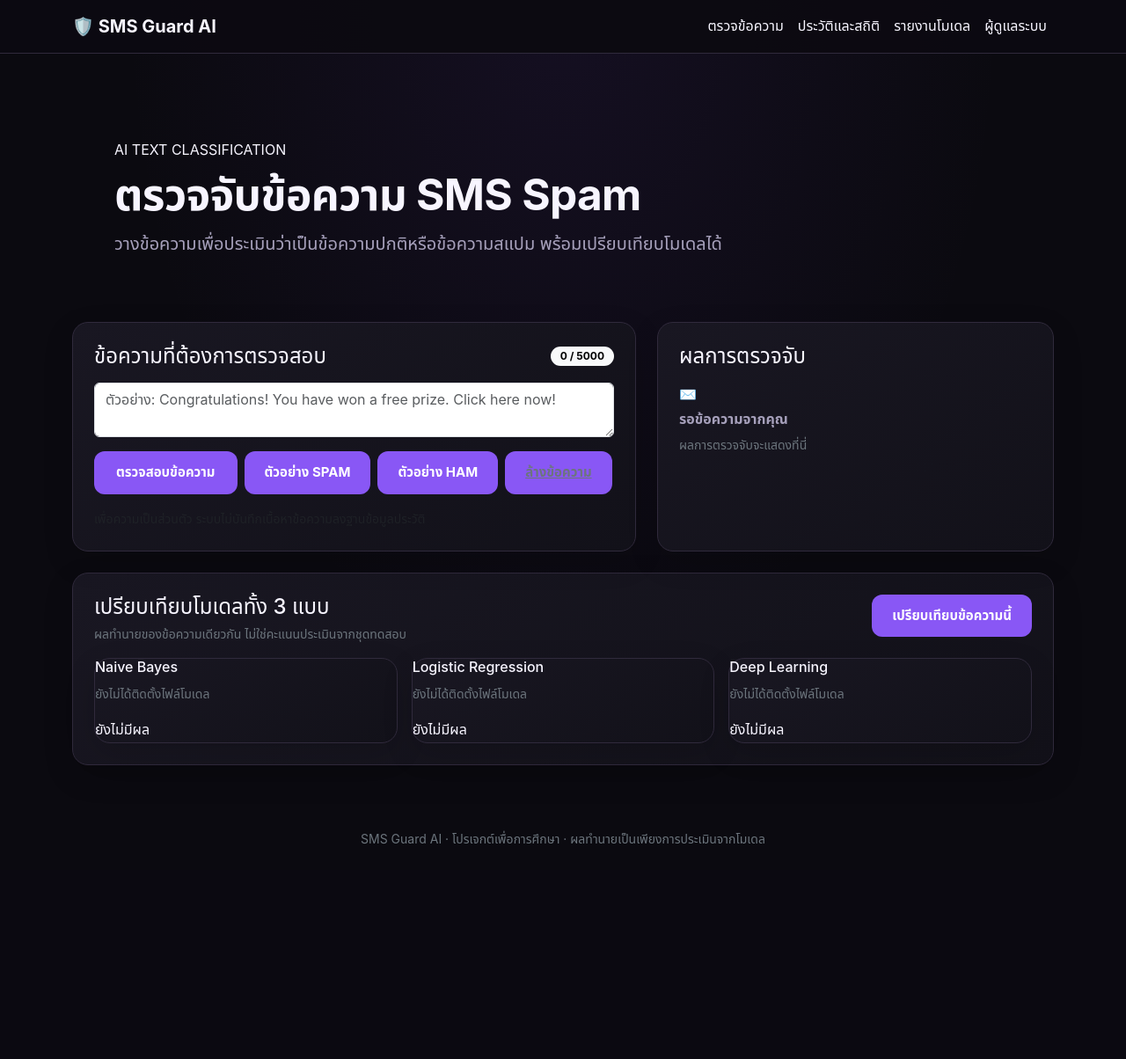
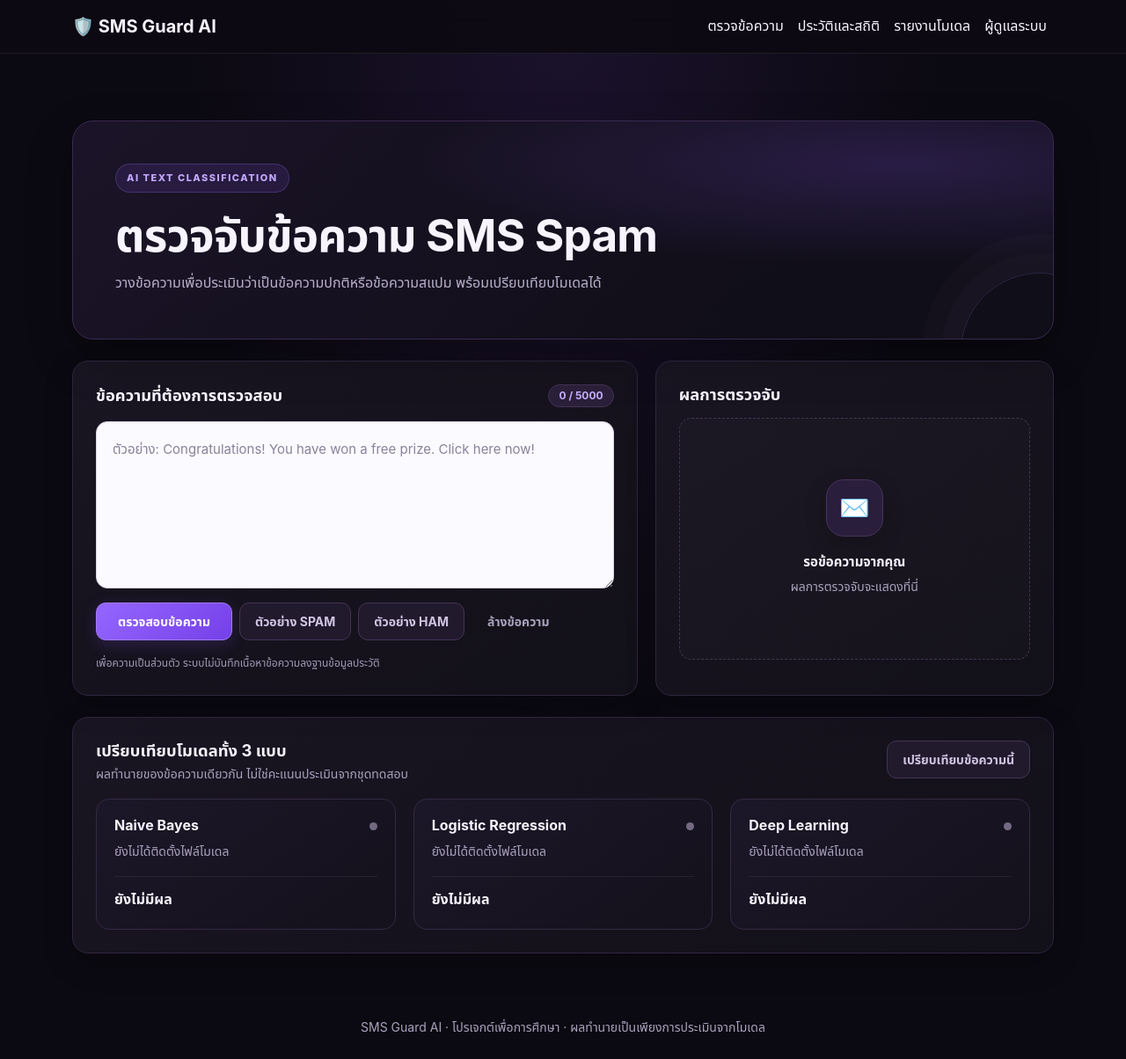
Before and after one commit to artdyadmin444/sms-spam-detector, a Flask app: page / in a window 1280 px wide. Shown: the whole page at 88% size. Before the commit the page ends 960 px from the top, so only its background shows below. Run offline with Flask 3, Linux system fonts and the light colour scheme.

Commit message:
Update style.css

```diff
--- a/static/css/style.css
+++ b/static/css/style.css
@@ -1,26 +1,21 @@
-
-/* =========================================
-   SMS GUARD AI — DARK PURPLE THEME
-   Theme only: keep existing app functionality
-========================================= */
 
 :root {
-  --bg: #0b0a10;
-  --bg-soft: #100e18;
-  --surface: #17151f;
-  --surface-hover: #1e1a2a;
-  --border: #302a3c;
+  --bg: #0b0911;
+  --surface: #15121e;
+  --surface-2: #1c1729;
+  --border: #302640;
   --purple: #8957f5;
   --purple-hover: #a17aff;
-  --purple-soft: #281b42;
-  --text: #f7f5ff;
-  --text-muted: #a6a0bb;
-  --success: #43d9a3;
-  --danger: #ff6b81;
+  --text: #f7f4ff;
+  --muted: #aaa2bd;
+  --green: #43d9a3;
+  --red: #ff7188;
   --radius: 18px;
 }
 
-/* 1. พื้นหลังและตัวอักษร */
+* {
+  box-sizing: border-box;
+}
 
 html {
   min-height: 100%;
@@ -31,341 +26,434 @@ body {
   margin: 0;
   min-height: 100vh;
   background:
-    radial-gradient(
-      ellipse at 50% 0%,
-      rgba(93, 53, 163, 0.12),
-      transparent 55%
-    ),
+    radial-gradient(ellipse at 50% 0%, rgba(113, 66, 190, .16), transparent 48%),
     var(--bg) !important;
   color: var(--text);
-  font-family: "Inter", "Noto Sans Thai", Tahoma, sans-serif;
+  font-family: Inter, "Noto Sans Thai", Tahoma, sans-serif;
   line-height: 1.7;
 }
 
-body,
-input,
-textarea,
-select,
-button {
-  font-family: "Inter", "Noto Sans Thai", Tahoma, sans-serif;
-}
-
-h1, h2, h3, h4, h5, h6 {
+h1, h2, h3, h4, h5, h6,
+label, strong {
   color: var(--text);
-  font-weight: 700;
-  line-height: 1.35;
 }
 
 p {
-  color: var(--text-muted);
+  color: var(--muted);
 }
 
 a {
-  color: #b49aff;
+  color: #c0a5ff;
   text-decoration: none;
-  transition: color 0.2s ease;
+  transition: color .2s ease;
 }
 
 a:hover {
   color: var(--purple-hover);
 }
 
-/* 2. ส่วนหัวและเมนู */
+/* Main layout */
 
-header,
-nav {
-  color: var(--text);
-}
-
-header {
-  background: rgba(12, 10, 17, 0.94);
-  border-bottom: 1px solid rgba(255, 255, 255, 0.08);
-}
-
-nav {
-  background: transparent;
-}
-
-nav a,
-header a {
-  transition: color 0.2s ease;
-}
-
-nav a:hover,
-header a:hover {
-  color: var(--purple-hover);
-}
-
-/* รองรับชื่อคลาส Navbar ที่ใช้กันทั่วไป */
-
-.navbar {
-  background: rgba(12, 10, 17, 0.96) !important;
-  border-bottom: 1px solid var(--border);
-}
-
-.navbar-brand,
-.navbar .nav-link {
-  color: var(--text) !important;
-}
-
-.navbar .nav-link:hover {
-  color: var(--purple-hover) !important;
-}
-
-/* 3. หัวข้อหลัก */
-
-main,
 .container,
-.container-fluid {
+.container-fluid,
+main {
   color: var(--text);
 }
 
 main {
-  min-height: 70vh;
+  min-height: 75vh;
+  padding-bottom: 48px;
 }
 
-.hero,
-.page-header {
-  padding-top: 55px;
-  padding-bottom: 35px;
+.row {
+  --bs-gutter-x: 1.25rem;
+  --bs-gutter-y: 1.25rem;
 }
 
-.hero h1,
-.page-header h1 {
-  font-size: clamp(2rem, 4vw, 3.1rem);
-  letter-spacing: -0.7px;
+/* Navigation */
+
+.navbar,
+header {
+  background: rgba(13, 10, 19, .94) !important;
+  border-bottom: 1px solid rgba(255, 255, 255, .08);
+  backdrop-filter: blur(14px);
 }
 
-.hero p,
-.page-header p {
-  color: var(--text-muted);
+.navbar-brand,
+.navbar .nav-link,
+header a {
+  color: var(--text) !important;
 }
 
-/* 4. กล่องเนื้อหาและการ์ด */
+.navbar .nav-link:hover,
+.navbar .nav-link.active {
+  color: #bd9fff !important;
+}
 
-.card,
-.panel,
-.result-card,
-.stat-card,
-.model-card,
-[class*="card"],
-[class*="panel"] {
+/* Hero section */
+
+.hero {
+  position: relative;
+  overflow: hidden;
+  margin-top: 28px;
+  padding: 48px !important;
+  border: 1px solid #392950;
+  border-radius: 24px;
+  background:
+    radial-gradient(ellipse at 85% 20%, rgba(137, 87, 245, .20), transparent 42%),
+    linear-gradient(135deg, #1b1428, #100e18 75%);
+  box-shadow: 0 20px 55px rgba(0, 0, 0, .2);
+}
+
+.hero::after {
+  content: "";
+  position: absolute;
+  width: 180px;
+  height: 180px;
+  right: -75px;
+  bottom: -105px;
+  border: 1px solid rgba(174, 139, 255, .18);
+  border-radius: 50%;
+  box-shadow:
+    0 0 0 22px rgba(174, 139, 255, .025),
+    0 0 0 44px rgba(174, 139, 255, .02);
+  pointer-events: none;
+}
+
+.eyebrow {
+  display: inline-flex;
+  align-items: center;
+  padding: 6px 12px;
+  color: #c4a9ff;
+  background: rgba(137, 87, 245, .13);
+  border: 1px solid rgba(160, 120, 255, .25);
+  border-radius: 999px;
+  font-size: 11px;
+  font-weight: 800;
+  letter-spacing: 1.5px;
+}
+
+.hero h1 {
+  max-width: 760px;
+  margin-top: 18px !important;
+  font-size: clamp(2rem, 4vw, 3.25rem);
+  font-weight: 800;
+  letter-spacing: -.8px;
+}
+
+.hero .lead {
+  max-width: 760px;
+  font-size: 1rem;
+  line-height: 1.9;
+  color: #b8afca;
+}
+
+/* Panels and model cards */
+
+.panel {
+  height: 100%;
+  padding: 26px !important;
   color: var(--text);
-  background: linear-gradient(
-    145deg,
-    #191722 0%,
-    #121119 100%
-  );
+  background: linear-gradient(145deg, #191522, #121019);
   border: 1px solid var(--border);
   border-radius: var(--radius);
-  box-shadow: 0 12px 35px rgba(0, 0, 0, 0.14);
+  box-shadow: 0 12px 36px rgba(0, 0, 0, .16);
+  transition: border-color .2s ease, box-shadow .2s ease;
 }
 
-.card-header,
-.card-footer {
-  color: var(--text);
-  background: rgba(255, 255, 255, 0.025);
-  border-color: var(--border);
+.panel:hover {
+  border-color: #49345f;
 }
 
-.card-body {
-  color: var(--text);
+.panel h2 {
+  font-size: 1.15rem;
+  font-weight: 750;
 }
 
-/* 5. ช่องกรอกข้อความ */
-
-textarea,
-input[type="text"],
-input[type="search"],
-input[type="email"],
-input[type="password"],
-input[type="number"],
-select {
-  width: 100%;
-  max-width: 100%;
-  box-sizing: border-box;
-  padding: 13px 15px;
-  color: #29243a;
-  background: #fff;
-  border: 1px solid #d9d5e2;
-  border-radius: 9px;
-  font-size: 15px;
-  line-height: 1.6;
-  transition:
-    border-color 0.2s ease,
-    box-shadow 0.2s ease;
+.model-card {
+  height: 100%;
+  padding: 20px;
+  background: linear-gradient(145deg, #1c1728, #14111c);
+  border: 1px solid #352944;
+  border-radius: 15px;
+  transition: transform .2s ease, border-color .2s ease;
 }
 
-textarea {
-  min-height: 100px;
-  resize: vertical;
+.model-card:hover {
+  transform: translateY(-3px);
+  border-color: #7650b4;
 }
 
-textarea::placeholder,
-input::placeholder {
-  color: #777185;
+.model-card h3 {
+  margin-bottom: 8px;
+  font-weight: 750;
+}
+
+.model-result {
+  padding-top: 12px;
+  border-top: 1px solid rgba(255, 255, 255, .07);
+  font-weight: 700;
+}
+
+/* SMS input */
+
+.sms-input,
+textarea.form-control {
+  display: block;
+  width: 100%;
+  min-height: 190px;
+  padding: 17px 18px;
+  color: #282033 !important;
+  background: #fbfaff !important;
+  border: 1px solid #dcd4eb !important;
+  border-radius: 13px;
+  font-size: 15px;
+  line-height: 1.8;
+  resize: vertical;
+  box-shadow: inset 0 1px 2px rgba(20, 10, 40, .04);
+  transition: border-color .2s ease, box-shadow .2s ease;
+}
+
+.sms-input::placeholder,
+textarea.form-control::placeholder {
+  color: #8a8299;
   opacity: 1;
 }
 
-textarea:focus,
-input:focus,
-select:focus {
+.sms-input:focus,
+textarea.form-control:focus {
+  color: #282033 !important;
+  background: #fff !important;
+  border-color: var(--purple) !important;
+  box-shadow: 0 0 0 4px rgba(137, 87, 245, .15) !important;
   outline: none;
-  border-color: var(--purple);
-  box-shadow: 0 0 0 3px rgba(137, 87, 245, 0.2);
 }
 
-/* 6. ปุ่มทั้งหมด */
+/* Character counter */
+
+#charCount {
+  padding: 6px 11px;
+  color: #c6b1ff !important;
+  background: #2a203a !important;
+  border: 1px solid #433254;
+  border-radius: 999px;
+  font-size: 12px;
+}
+
+/* Buttons */
 
 button,
-.btn,
-input[type="submit"],
-input[type="button"] {
+.btn {
+  min-height: 42px;
+  padding: 10px 17px;
+  border-radius: 11px;
+  font-size: 14px;
+  font-weight: 700;
+  transition:
+    color .2s ease,
+    background .2s ease,
+    border-color .2s ease,
+    box-shadow .2s ease,
+    transform .2s ease;
+}
+
+.btn-primary {
+  color: #fff !important;
+  background: linear-gradient(135deg, #9566ff, #7540e8) !important;
+  border: 1px solid #a17aff !important;
+  box-shadow: 0 5px 18px rgba(137, 87, 245, .2);
+}
+
+.btn-primary:hover {
+  background: linear-gradient(135deg, #a782ff, #8957f5) !important;
+  box-shadow: 0 8px 24px rgba(137, 87, 245, .32);
+  transform: translateY(-1px);
+}
+
+.btn-outline-secondary,
+.btn-outline-primary {
+  color: #d0c5e3 !important;
+  background: #211a2d !important;
+  border: 1px solid #443453 !important;
+}
+
+.btn-outline-secondary:hover,
+.btn-outline-primary:hover {
+  color: #fff !important;
+  background: #352448 !important;
+  border-color: #9566ff !important;
+  transform: translateY(-1px);
+}
+
+.btn-link {
+  color: #b5a7cb !important;
+  text-decoration: none;
+}
+
+.btn-link:hover {
+  color: #d3bfff !important;
+}
+
+.btn:disabled,
+button:disabled {
+  opacity: .55;
+  cursor: not-allowed;
+  transform: none;
+  box-shadow: none;
+}
+
+/* Form helper text */
+
+.form-text {
+  color: #a39ab6 !important;
+  font-size: 12px;
+}
+
+.form-control,
+.form-select {
+  border-radius: 10px;
+}
+
+/* Empty result state */
+
+.empty-state {
+  display: flex;
+  min-height: 275px;
+  flex-direction: column;
+  align-items: center;
+  justify-content: center;
+  padding: 28px 18px;
+  text-align: center;
+  background: rgba(255, 255, 255, .015);
+  border: 1px dashed #443451;
+  border-radius: 14px;
+}
+
+.empty-icon {
+  display: grid;
+  width: 65px;
+  height: 65px;
+  margin-bottom: 16px;
+  place-items: center;
+  background: #291e3b;
+  border: 1px solid #49335f;
+  border-radius: 20px;
+  font-size: 28px;
+  box-shadow: 0 8px 24px rgba(0, 0, 0, .18);
+}
+
+.empty-state .fw-semibold {
+  color: var(--text);
+  font-size: 15px;
+}
+
+/* Result labels */
+
+.result-pill {
   display: inline-flex;
   align-items: center;
   justify-content: center;
-  gap: 8px;
-  padding: 12px 22px;
-  color: #fff;
-  background: var(--purple);
-  border: 1px solid transparent;
-  border-radius: 12px;
-  font-size: 15px;
-  font-weight: 700;
-  cursor: pointer;
-  transition:
-    background 0.2s ease,
-    box-shadow 0.2s ease,
-    transform 0.2s ease;
+  min-width: 105px;
+  padding: 9px 17px;
+  color: #7af0c0;
+  background: rgba(67, 217, 163, .11);
+  border: 1px solid rgba(67, 217, 163, .3);
+  border-radius: 999px;
+  font-size: 14px;
+  font-weight: 800;
+  letter-spacing: .6px;
 }
 
-button:hover,
-.btn:hover,
-input[type="submit"]:hover,
-input[type="button"]:hover {
-  color: #fff;
-  background: var(--purple-hover);
-  box-shadow: 0 7px 20px rgba(137, 87, 245, 0.22);
-  transform: translateY(-1px);
+.result-pill.spam {
+  color: #ff9cab;
+  background: rgba(255, 113, 136, .11);
+  border-color: rgba(255, 113, 136, .3);
 }
 
-button:active,
-.btn:active {
-  transform: translateY(0);
+#confidence {
+  color: #c3a5ff;
+  font-variant-numeric: tabular-nums;
 }
 
-button:disabled,
-.btn:disabled {
-  opacity: 0.55;
-  cursor: not-allowed;
-  box-shadow: none;
-  transform: none;
+.progress {
+  height: 9px;
+  overflow: hidden;
+  background: #30253d;
+  border-radius: 999px;
 }
 
-/* 7. ตารางและประวัติการตรวจสอบ */
-
-table {
-  width: 100%;
-  border-collapse: collapse;
-  color: var(--text);
-  background: transparent;
+.progress-bar {
+  background: linear-gradient(90deg, #43d9a3, #8ceac5);
+  border-radius: 999px;
+  transition: width .5s ease;
 }
 
-th,
-td {
-  padding: 12px 14px;
-  text-align: left;
-  border-bottom: 1px solid var(--border);
+.progress-bar.spam {
+  background: linear-gradient(90deg, #e95778, #ff9cab);
 }
 
-th {
-  color: #c4b1ff;
-  font-weight: 700;
-  background: rgba(137, 87, 245, 0.08);
+#resultNote {
+  margin-top: 15px;
+  line-height: 1.8;
 }
 
-tr:hover td {
-  background: rgba(137, 87, 245, 0.04);
+/* Model status */
+
+.status-dot {
+  display: inline-block;
+  flex: 0 0 auto;
+  width: 9px;
+  height: 9px;
+  margin-top: 6px;
+  border-radius: 50%;
 }
 
-/* 8. ผลลัพธ์ Spam / Ham */
-
-.badge,
-.status-badge {
-  display: inline-flex;
-  align-items: center;
-  padding: 5px 11px;
-  border-radius: 999px;
-  font-size: 12px;
-  font-weight: 700;
+.status-dot.online {
+  background: var(--green);
+  box-shadow: 0 0 10px rgba(67, 217, 163, .45);
 }
 
-.spam,
-.result-spam {
-  color: #ff9eaa;
-  background: rgba(255, 107, 129, 0.12);
-  border: 1px solid rgba(255, 107, 129, 0.25);
+.status-dot.offline {
+  background: #746982;
 }
 
-.ham,
-.result-ham {
-  color: #72e7bc;
-  background: rgba(67, 217, 163, 0.12);
-  border: 1px solid rgba(67, 217, 163, 0.25);
+.text-success {
+  color: #61e5b2 !important;
 }
 
-/* 9. ข้อความแจ้งเตือนและสถานะ */
+.text-danger {
+  color: #ff8499 !important;
+}
+
+.text-secondary,
+.small.text-secondary {
+  color: var(--muted) !important;
+}
+
+/* Alerts */
 
 .alert {
-  padding: 14px 16px;
+  color: var(--text);
   border-radius: 12px;
-  color: var(--text);
-  background: var(--surface);
-  border: 1px solid var(--border);
+}
+
+.alert-danger {
+  color: #ff9cab;
+  background: rgba(255, 113, 136, .09);
+  border: 1px solid rgba(255, 113, 136, .3);
 }
 
 .alert-success {
-  color: #72e7bc;
-  background: rgba(67, 217, 163, 0.08);
-  border-color: rgba(67, 217, 163, 0.25);
+  color: #7af0c0;
+  background: rgba(67, 217, 163, .09);
+  border: 1px solid rgba(67, 217, 163, .3);
 }
 
-.alert-danger,
-.alert-error {
-  color: #ff9eaa;
-  background: rgba(255, 107, 129, 0.08);
-  border-color: rgba(255, 107, 129, 0.25);
-}
-
-/* 10. ตัวคั่นและแถบเลื่อน */
-
-hr {
-  border: 0;
-  border-top: 1px solid var(--border);
-}
-
-::-webkit-scrollbar {
-  width: 9px;
-  height: 9px;
-}
-
-::-webkit-scrollbar-track {
-  background: var(--bg);
-}
-
-::-webkit-scrollbar-thumb {
-  background: #423653;
-  border-radius: 20px;
-}
-
-::-webkit-scrollbar-thumb:hover {
-  background: var(--purple);
-}
-
-/* 11. รองรับ Bootstrap และคลาสสีพื้นฐาน */
+/* Bootstrap compatibility */
 
 .bg-white,
 .bg-light {
+  color: var(--text) !important;
   background-color: var(--surface) !important;
 }
 
```
Also changed, not shown: other parts of static/css/style.css (+94 -39 lines).
